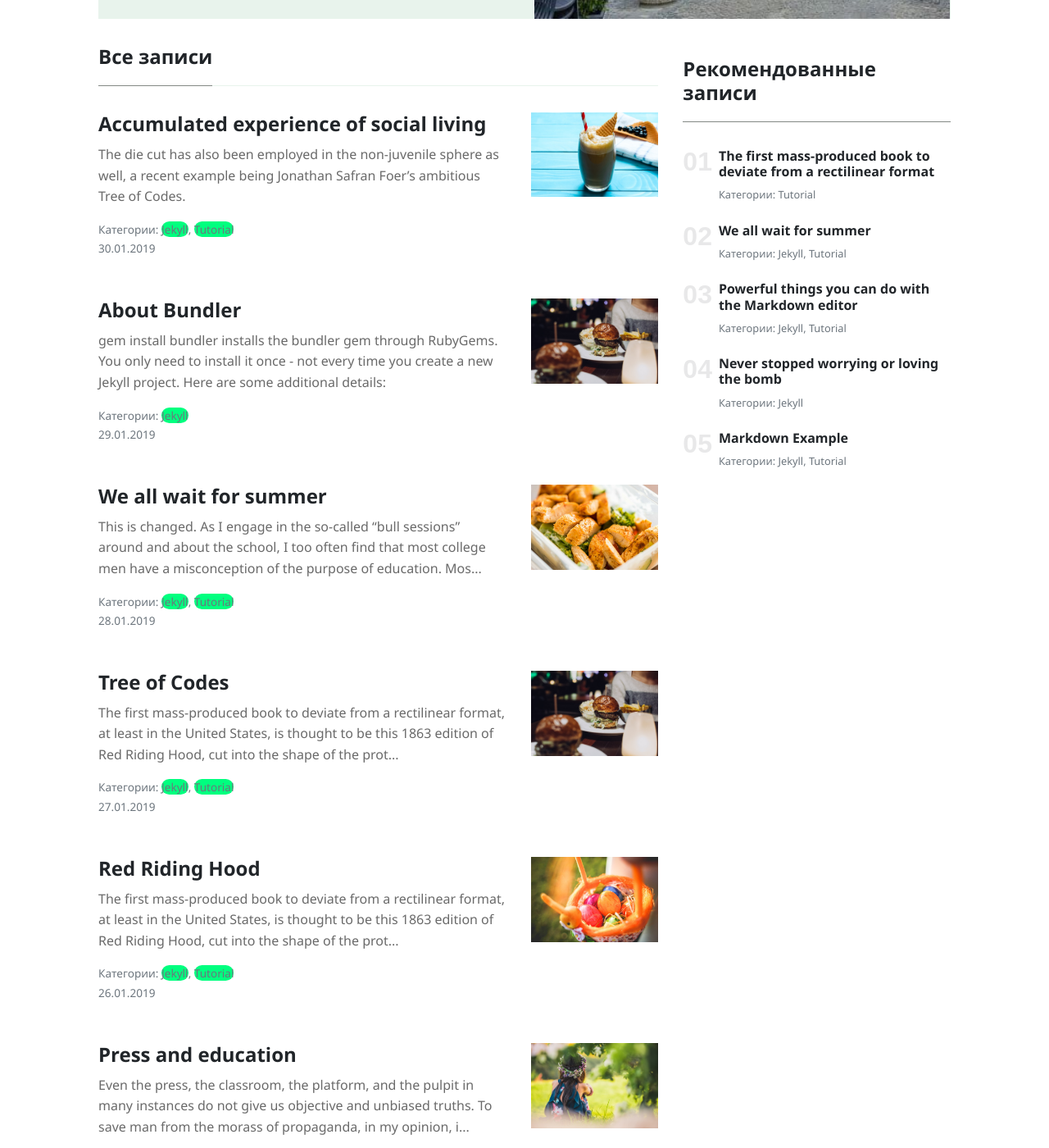
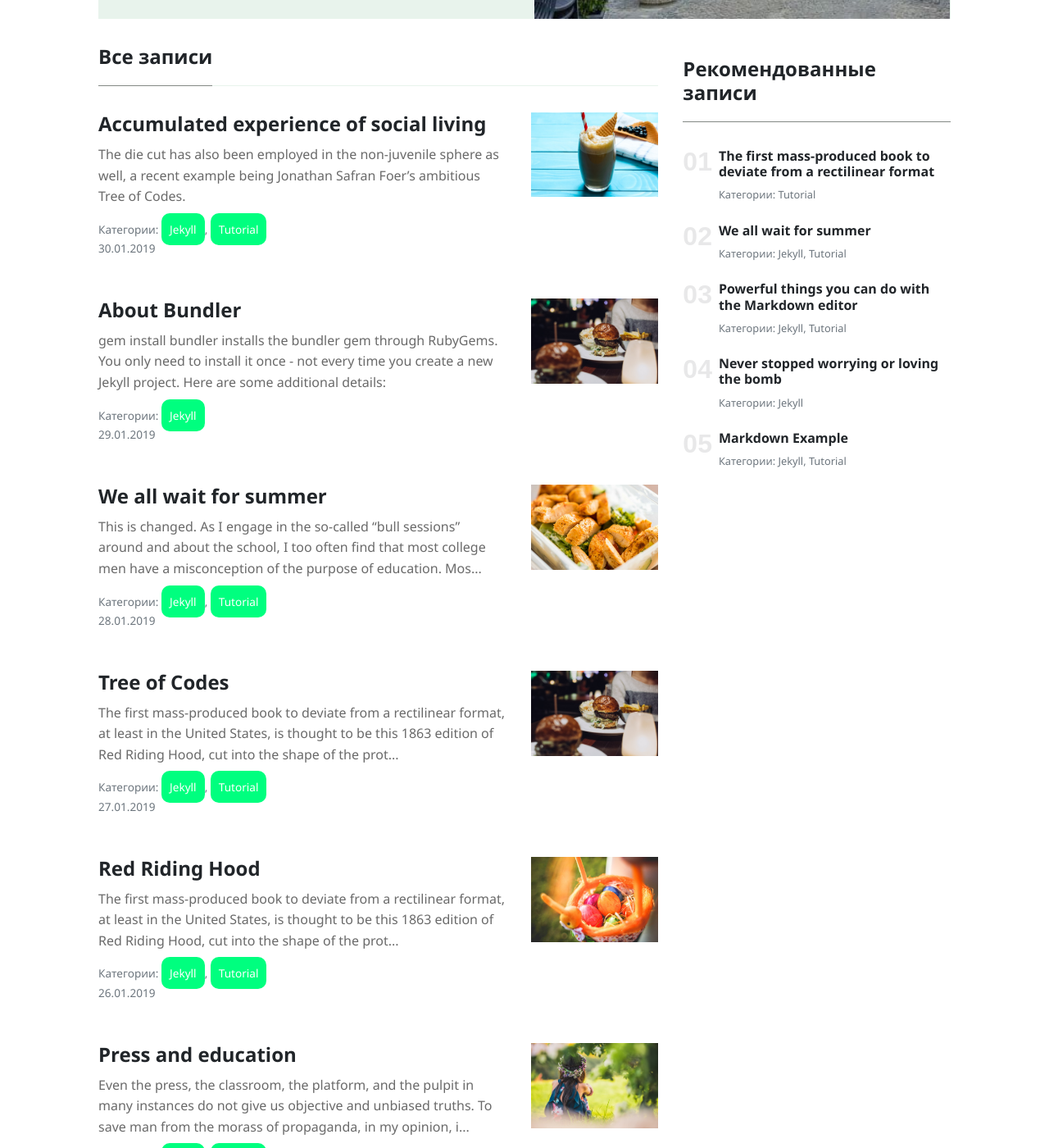
Before and after one commit to DaniilChizhevskii/Coding-Ti.me, a Jekyll site: the page built from index.html, in a window 1280 px wide and 1400 px high, scrolled down 911 px. Shown: the whole window at 82% size. Built offline with Jekyll 4.4.1, drawn with Linux system fonts in a browser that asks for light colours; nearby versions of some CDN libraries; the list of posts is cut into pages by our own code.

Commit message:
Update tracking-header.html

```diff
--- a/_includes/tracking-header.html
+++ b/_includes/tracking-header.html
@@ -5,8 +5,9 @@ border-radius: 10px;
 -moz-border-radius: 10px;
 -webkit-border-radius: 10px;
 background-color: #00FF7F;
-color: #FFFFFF;
-font-color: #FFFFFF;
+padding: 10px;
+color: #FFFFFF !important;
+font-color: #FFFFFF !important;
 }
 </style>
 <!-- This goes before </head> closing tag, Google Analytics can be placed here -->
```
